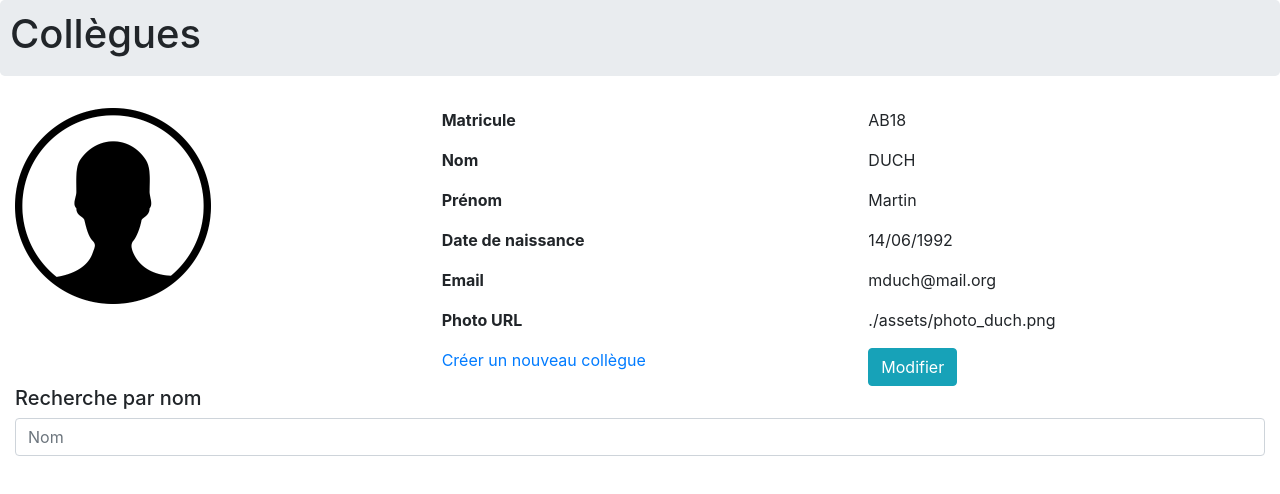
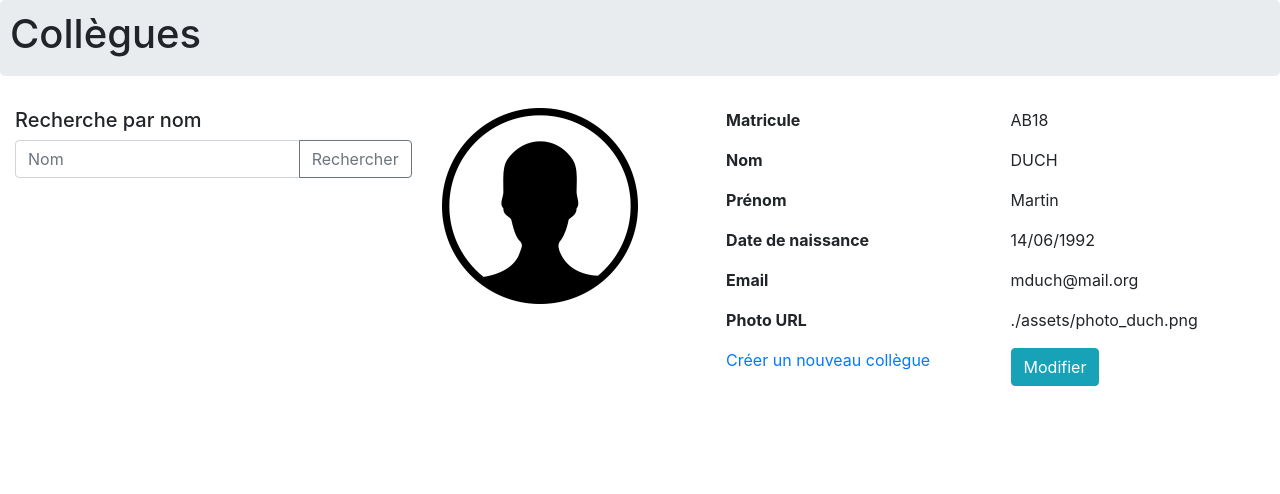
Before and after one commit to JeremD/collegues-front, an Angular app: page / in a window 1280 px wide. Shown: the top 494 px of the page. Built offline with nearby package versions, Linux system fonts and the light colour scheme.

Commit message:
Angular: RechercherParNom (avec correction)

```diff
--- a/src/app/app.component.html
+++ b/src/app/app.component.html
@@ -3,7 +3,14 @@
 </div>
 
 <div class="container-fluid">
-  <!-- Affichage du collègue -->
-  <app-collegue [col]="collegueMock"></app-collegue>
-  <app-recherche-collegue-par-nom></app-recherche-collegue-par-nom>
+  <div class="row">
+    <div class="col-12 col-lg-4">
+      <!-- recherche par le nom-->
+      <app-recherche-collegue-par-nom></app-recherche-collegue-par-nom>
+    </div>
+    <div class="col-12 col-lg-8">
+      <!-- Affichage du collègue -->
+      <app-collegue [col]="collegueMock"></app-collegue>
+    </div>
+  </div>
 </div>
--- a/src/app/recherche-collegue-par-nom/recherche-collegue-par-nom.component.html
+++ b/src/app/recherche-collegue-par-nom/recherche-collegue-par-nom.component.html
@@ -1,4 +1,15 @@
 <h5>Recherche par nom</h5>
 
-<input type="text" class="form-control" placeholder="Nom">
-<!-- <button class="btn btn-outline-secondary" (click)="rechercher()">Rechercher</button> -->
+<div class="input-group mb-3">
+ <input type="text" class="form-control" placeholder="Nom">
+  <div class="input-group-append">
+    <button class="btn btn-outline-secondary" (click)="rechercher()">Rechercher</button>
+  </div>
+</div>
+
+<!-- Liste des matricules -->
+<div *ngIf="recherche">
+  <ul>
+    <li *ngFor="let m of matriculesMock">{{m.matricule}}</li>
+  </ul>
+</div>
--- a/src/app/recherche-collegue-par-nom/recherche-collegue-par-nom.component.ts
+++ b/src/app/recherche-collegue-par-nom/recherche-collegue-par-nom.component.ts
@@ -1,4 +1,5 @@
 import { Component, OnInit } from '@angular/core';
+import { matriculesMock } from '../mock/matricules.mock';
 
 @Component({
   selector: 'app-recherche-collegue-par-nom',
@@ -7,14 +8,18 @@ import { Component, OnInit } from '@angular/core';
 })
 export class RechercheCollegueParNomComponent implements OnInit {
 
+  // Récupération de la liste des matricules
+  matriculesMock = matriculesMock;
+  recherche = false;
+
   constructor() { }
 
   ngOnInit(): void {
   }
 
-  // Rechercher un client
-/*rechercher(): string {
-
-}*/
+  // Afficher la liste des matricules
+  rechercher(): void {
+    this.recherche = true;
+  }
 
 }
```
